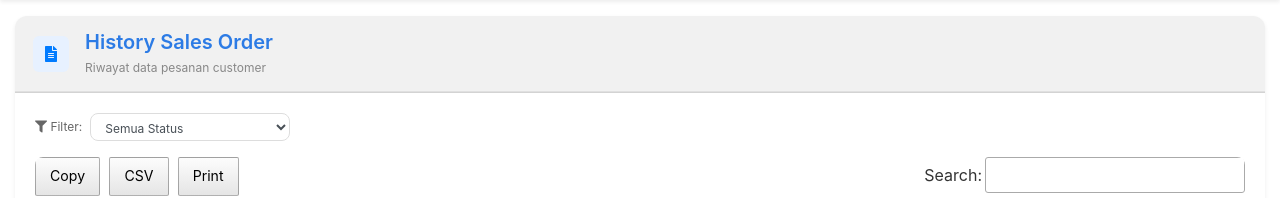
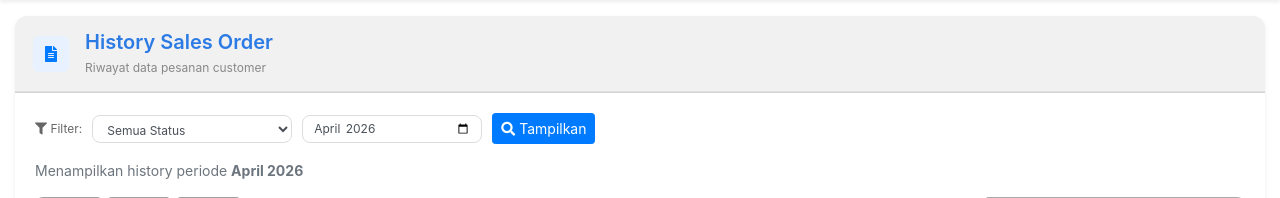
Before and after one commit to Rmdhnrzs/pom-admin-backend, a CodeIgniter app: page /database/Order/history in a window 1280 px wide. Shown: the part 70-268 px from the top of the page. Run offline with CodeIgniter, Linux system fonts and the light colour scheme; a user stored in the database is signed in; data comes from the database, SQL or seed files in the repository.

Commit message:
Add monthly period filter to history

```diff
--- a/application/controllers/Order.php
+++ b/application/controllers/Order.php
@@ -515,9 +515,19 @@ class Order extends CI_Controller
 	public function history()
 	{
 		$status = $this->input->get('s');
+		$bulan = $this->input->get('bulan');
 		$data['view'] = 'admin/history';
 		$data['title'] = 'history Order';
 		$id_perusahaan = $this->session->userdata('perusahaan_id');
+
+		if (empty($bulan)) {
+			$bulan = date('Y-m');
+		}
+
+		// periode 1 bulan
+		$tanggal_awal = date('Y-m-01', strtotime($bulan . '-01'));
+		$tanggal_akhir = date('Y-m-t', strtotime($bulan . '-01'));
+
 		// var_dump($status);
 		if ($status == "1") {
 			$data['detail']	= $this->db->query("SELECT tor.*, tp.nama as perusahaan, tc.nama_customer, tc.tipe_harga, tu.nama as sales from tb_order tor
@@ -525,6 +535,7 @@ class Order extends CI_Controller
 			left join tb_user tu on tor.id_user = tu.id
 			join tb_perusahaan tp on tp.id = tor.id_perusahaan
 			where tor.status = 1
+			and date(tor.exported_date) between '$tanggal_awal' and '$tanggal_akhir'
 			order by tor.id desc
 			")->result();
 		} elseif ($status == "2") {
@@ -533,6 +544,7 @@ class Order extends CI_Controller
 			left join tb_user tu on tc.id_sales = tu.id
 			join tb_perusahaan tp on tp.id = tor.id_perusahaan
 			where tor.status = 2
+			and date(tor.exported_date) between '$tanggal_awal' and '$tanggal_akhir'
 			order by tor.id desc
 			")->result();
 		} else {
@@ -541,10 +553,15 @@ class Order extends CI_Controller
 			left join tb_user tu on tc.id_sales = tu.id
 			join tb_perusahaan tp on tp.id = tor.id_perusahaan
 			where tor.status in (1, 2)
+			and date(tor.exported_date) between '$tanggal_awal' and '$tanggal_akhir'
 			order by tor.id desc
 			")->result();
 		}
 		$data['status'] = $status;
+		$data['tanggal_awal'] = $tanggal_awal;
+		$data['tanggal_akhir'] = $tanggal_akhir;
+		$data['bulan'] = $bulan;
+
 		$this->load->view('templates/header.php', $data);
 		$this->load->view('templates/index.php', $data);
 		$this->load->view('templates/footer.php');
--- a/application/views/admin/history.php
+++ b/application/views/admin/history.php
@@ -90,11 +90,11 @@
   }
 
   .custom-select-filter {
-  border-radius: 8px;
-  border: 1px solid #ddd;
-  padding: 6px 10px;
-  font-size: 12px;
-  transition: all 0.2s ease;
+    border-radius: 8px;
+    border: 1px solid #ddd;
+    padding: 6px 10px;
+    font-size: 12px;
+    transition: all 0.2s ease;
   }
 
   .custom-select-filter:focus {
@@ -105,9 +105,7 @@
 
 <div class="card shadow-sm custom-card">
 
-  <!-- Header -->
   <div class="card-header custom-header d-flex justify-content-between align-items-center">
-
     <div class="d-flex align-items-center">
       <div class="icon-box mr-3 d-flex align-items-center justify-content-center">
         <i class="fas fa-file-alt text-primary"></i>
@@ -117,31 +115,43 @@
         <small>Riwayat data pesanan customer</small>
       </div>
     </div>
-
   </div>
 
   <div class="card-body">
 
-    <!-- Filter -->
     <form action="<?= base_url('Order/history') ?>" method="get">
-      <div class="d-flex align-items-center mb-3">
-        <span style="font-size:12px; color:#666;" class="mr-2">
+      <div class="d-flex align-items-center mb-3" style="gap:10px; flex-wrap:wrap;">
+
+        <span style="font-size:12px; color:#666;">
           <i class="fa fa-filter"></i> Filter:
         </span>
 
-        <select name="s"
+        <select
+          name="s"
           class="form-control form-control-sm custom-select-filter"
-          style="width:200px;"
-          onchange="this.form.submit()">
+          style="width:200px;">
+          <option value="">Semua Status</option>
+          <option value="1" <?= ($status == "1" ? 'selected' : '') ?>>Diproses</option>
+          <option value="2" <?= ($status == "2" ? 'selected' : '') ?>>Ditolak</option>
+        </select>
 
-          <option value="">Semua Status</option>
-          <option value="1" <?= ($status == 1 ? 'selected' : '') ?>>Diproses</option>
-          <option value="2" <?= ($status == 2 ? 'selected' : '') ?>>Ditolak</option>
-        </select>
+        <input
+          type="month"
+          name="bulan"
+          class="form-control form-control-sm custom-select-filter"
+          style="width:180px;"
+          value="<?= $bulan ?>">
+
+        <button type="submit" class="btn btn-primary btn-sm">
+          <i class="fa fa-search"></i> Tampilkan
+        </button>
       </div>
+
+      <small class="text-muted d-block mb-3">
+        Menampilkan history periode <b><?= date('F Y', strtotime($bulan . '-01')) ?></b>
+      </small>
     </form>
 
-    <!-- Tabel -->
     <div class="table-responsive">
       <table class="table table-striped" id="datatable" style="width: 100%;">
         <thead>
@@ -167,11 +177,11 @@
             <td><?= jenis_so($d->jenis) ?></td>
             <td><?= $d->sales ?></td>
             <td><?= $d->referensi ?></td>
-            <td><?= $d->tanggal_dibuat ?></td>
+            <td><?= date('d-m-Y', strtotime($d->tanggal_dibuat)) ?></td>
             <td><?= status_so($d->status) ?></td>
             <td class="text-center">
               <div class="action-group">
-                <a href="<?= base_url('Order/detail/' . $d->id) ?>"
+                <a href="<?= base_url('Order/detailHistory/' . $d->id) ?>"
                   class="btn btn-info btn-sm btn-action">
                   <i class="fa fa-eye"></i>
                 </a>
```
